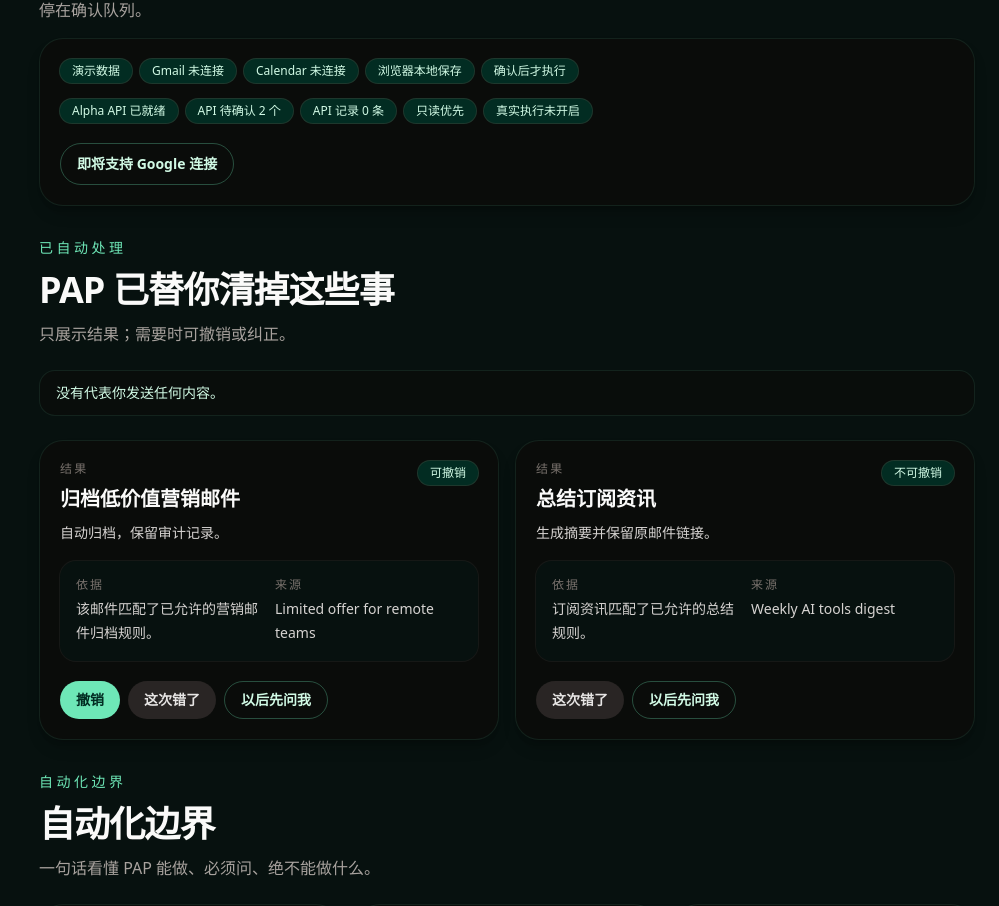
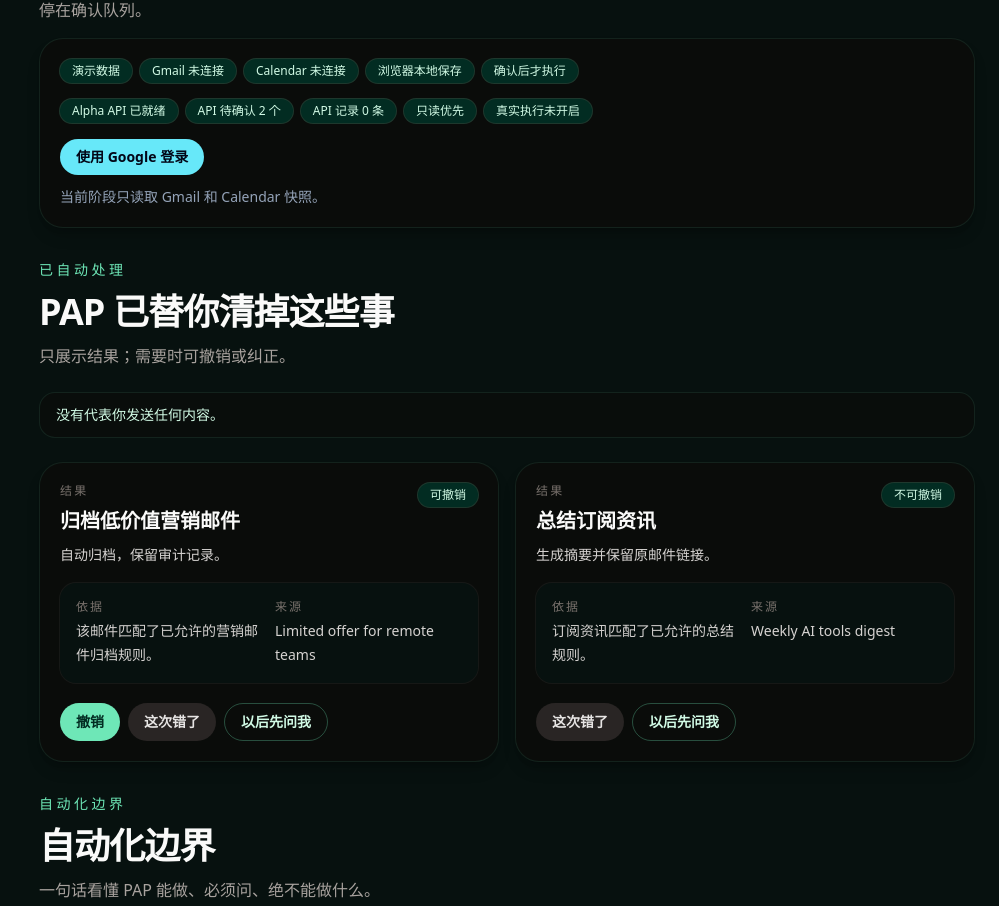
Before and after one commit to dmo736647-pixel/PAP, a Next.js app: page / in a window 1280 px wide. Shown: the part 2776-3682 px from the top of the page, without its empty margins (281-1280 px from the left). Built offline with nearby package versions, Linux system fonts and the light colour scheme.

Commit message:
feat: add private alpha Google UI states

```diff
--- a/src/app/pap-dashboard.tsx
+++ b/src/app/pap-dashboard.tsx
@@ -2,7 +2,7 @@
 
 import type { ReactNode } from 'react';
 import { useEffect, useMemo, useState } from 'react';
-import { confirmAlphaAction, fetchAlphaReadiness, fetchAlphaWorkspace, rejectAlphaAction, type AlphaReadinessResponse, type AlphaWorkspaceResponse } from '@/lib/pap/alpha-client';
+import { confirmAlphaAction, fetchAlphaReadiness, fetchAlphaWorkspace, fetchGoogleSyncStatus, logoutPapSession, rejectAlphaAction, runGoogleSync, type AlphaReadinessResponse, type AlphaWorkspaceResponse, type GoogleSyncStatusResponse } from '@/lib/pap/alpha-client';
 import type { ActionResult, ActionStatus, AuditEvent, AuditEventType } from '@/lib/pap/dashboard-state';
 import { sampleEmails, samplePreferences } from '@/lib/pap/fixtures';
 import { runPapV1Pipeline } from '@/lib/pap/pipeline';
@@ -488,6 +488,8 @@
   const [editingActionId, setEditingActionId] = useState<string | null>(null);
   const [draft, setDraft] = useState('');
   const [alphaApiState, setAlphaApiState] = useState<AlphaApiState>({});
+  const [googleSyncStatus, setGoogleSyncStatus] = useState<GoogleSyncStatusResponse>({ state: 'logged_out', hasWorkspace: false });
+  const [isSyncingGoogle, setIsSyncingGoogle] = useState(false);
   const briefing = useMemo(() => runPapV1Pipeline(persistedState.preferences), [persistedState.preferences]);
   const t = copy[locale];
   const results = persistedState.actionResults;
@@ -514,6 +516,12 @@
     return () => {
       active = false;
     };
+  }, []);
+
+  useEffect(() => {
+    fetchGoogleSyncStatus()
+      .then(setGoogleSyncStatus)
+      .catch(() => setGoogleSyncStatus({ state: 'logged_out', hasWorkspace: false }));
   }, []);
 
   const emailsById = useMemo(
@@ -648,6 +656,31 @@
     }));
     setEditingActionId(null);
     setDraft('');
+  }
+
+  async function handleGoogleSync() {
+    setIsSyncingGoogle(true);
+    setGoogleSyncStatus({ state: 'syncing', hasWorkspace: googleSyncStatus.hasWorkspace });
+
+    try {
+      const result = await runGoogleSync();
+      if (result.status === 'succeeded') {
+        setGoogleSyncStatus({ state: 'synced', hasWorkspace: true });
+        const workspace = await fetchAlphaWorkspace();
+        setAlphaApiState((current) => ({ ...current, workspace }));
+      } else {
+        setGoogleSyncStatus({ state: 'sync_failed', hasWorkspace: false });
+      }
+    } catch {
+      setGoogleSyncStatus({ state: 'sync_failed', hasWorkspace: false });
+    } finally {
+      setIsSyncingGoogle(false);
+    }
+  }
+
+  async function handleLogout() {
+    await logoutPapSession();
+    setGoogleSyncStatus({ state: 'logged_out', hasWorkspace: false });
   }
 
   return (
@@ -763,7 +796,14 @@
         </div>
       </section>
 
-      <ConnectionReadinessPanel locale={locale} workspaceView={workspaceView} />
+      <ConnectionReadinessPanel
+        locale={locale}
+        workspaceView={workspaceView}
+        googleSyncStatus={googleSyncStatus}
+        isSyncingGoogle={isSyncingGoogle}
+        onGoogleSync={handleGoogleSync}
+        onLogout={handleLogout}
+      />
 
       <section id="automated" className="space-y-6">
         <PageHeader eyebrow={t.handled} title={t.handledHeading} description={t.handledDescription} />
@@ -1312,10 +1352,18 @@
   );
 }
 
-function ConnectionReadinessPanel(props: { locale: Locale; workspaceView: ReturnType<typeof createPapWorkspaceViewModel> }) {
+function ConnectionReadinessPanel(props: {
+  locale: Locale;
+  workspaceView: ReturnType<typeof createPapWorkspaceViewModel>;
+  googleSyncStatus: GoogleSyncStatusResponse;
+  isSyncingGoogle: boolean;
+  onGoogleSync: () => void;
+  onLogout: () => void;
+}) {
   const t = copy[props.locale];
   const integrationLabels = integrationStatusLabels(demoIntegrationStatus, props.locale);
   const alphaApiLabels = alphaApiStatusLabels(props.workspaceView, props.locale);
+  const { googleSyncStatus, isSyncingGoogle, locale } = props;
 
   return (
     <section className="space-y-4">
@@ -1331,9 +1379,42 @@
             <Chip key={label}>{label}</Chip>
           ))}
         </div>
-        <button className="mt-5 cursor-not-allowed rounded-full border border-emerald-300/30 px-4 py-2.5 text-sm font-semibold text-emerald-100" disabled>
-          {t.googleConnectionButton}
-        </button>
+        <div className="mt-4 flex flex-wrap gap-3">
+          {googleSyncStatus.state === 'logged_out' ? (
+            <a href="/api/auth/google/start" className="rounded-full bg-cyan-300 px-4 py-2 text-sm font-semibold text-slate-950">
+              {locale === 'zh' ? '使用 Google 登录' : 'Sign in with Google'}
+            </a>
+          ) : googleSyncStatus.state === 'not_invited' ? (
+            <span className="rounded-full bg-slate-800 px-4 py-2 text-sm font-semibold text-slate-200">
+              {locale === 'zh' ? 'Private alpha 待邀请' : 'Private alpha invite required'}
+            </span>
+          ) : googleSyncStatus.state === 'connected_not_synced' || googleSyncStatus.state === 'sync_failed' ? (
+            <button onClick={props.onGoogleSync} disabled={isSyncingGoogle} className="rounded-full bg-cyan-300 px-4 py-2 text-sm font-semibold text-slate-950 disabled:opacity-60">
+              {isSyncingGoogle ? (locale === 'zh' ? '正在同步' : 'Syncing') : (locale === 'zh' ? '同步 Google 数据' : 'Sync Google data')}
+            </button>
+          ) : googleSyncStatus.state === 'syncing' ? (
+            <span className="rounded-full bg-slate-800 px-4 py-2 text-sm font-semibold text-cyan-200">
+              {locale === 'zh' ? '正在同步 Google 数据' : 'Syncing Google data'}
+            </span>
+          ) : (
+            <button onClick={props.onGoogleSync} disabled={isSyncingGoogle} className="rounded-full bg-cyan-300 px-4 py-2 text-sm font-semibold text-slate-950 disabled:opacity-60">
+              {locale === 'zh' ? '重新同步' : 'Resync'}
+            </button>
+          )}
+          {googleSyncStatus.state !== 'logged_out' && (
+            <button onClick={props.onLogout} className="rounded-full bg-slate-800 px-4 py-2 text-sm font-semibold text-slate-200">
+              {locale === 'zh' ? '退出登录' : 'Log out'}
+            </button>
+          )}
+        </div>
+        <p className="mt-3 text-sm text-slate-400">
+          {googleSyncStatus.state === 'synced'
+            ? (locale === 'zh' ? '已连接真实 Google 数据；当前阶段只读，不会发送或修改任何内容。' : 'Google data connected. This phase is read-only and will not send or modify anything.')
+            : googleSyncStatus.state === 'sync_failed'
+              ? (locale === 'zh' ? '上次同步失败，旧工作区会保留，可重试。' : 'Last sync failed. The previous workspace is preserved and you can retry.')
+              : (locale === 'zh' ? '当前阶段只读取 Gmail 和 Calendar 快照。' : 'This phase only reads Gmail and Calendar snapshots.')}
+        </p>
+        <span className="sr-only">{t.googleConnectionButton}</span>
       </div>
     </section>
   );
```
Also changed, not shown: 1 other file (tests, documents, lock files or other folders).
